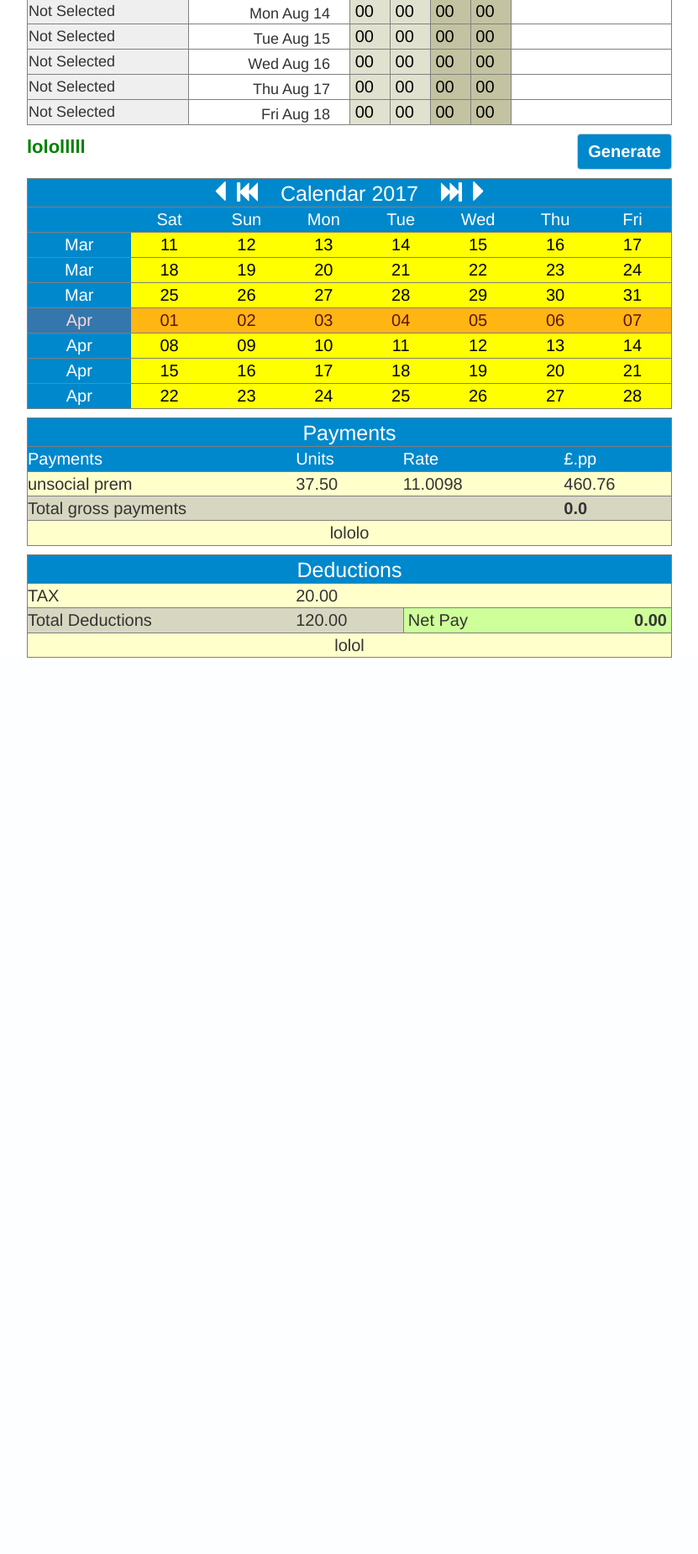
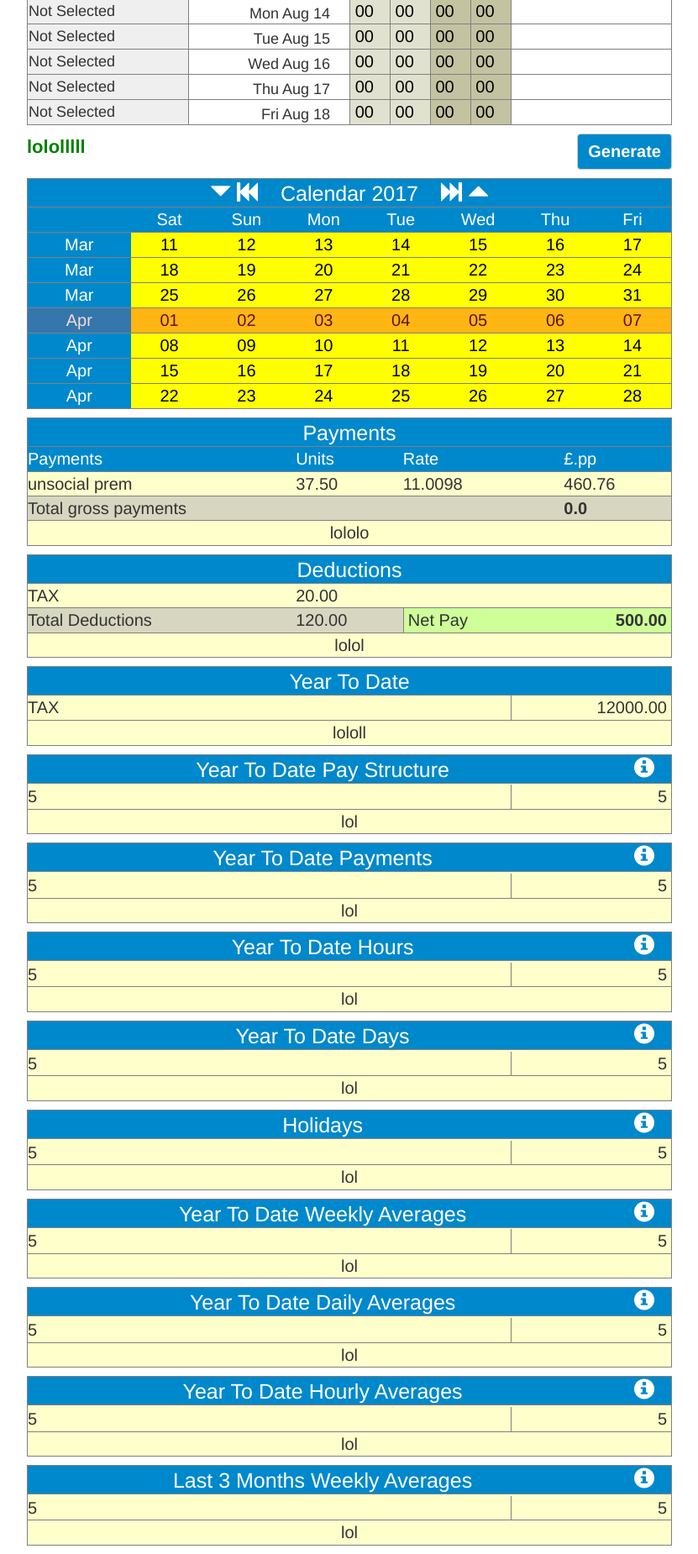
Before and after one commit to kachiuz/FlickerbookNew, a PHP site: page /index2.html in a window 1280 px wide. Shown: the part 176-2026 px from the top of the page at 84% size, without its empty margins (224-1055 px from the left). Before the commit the page ends 959 px from the top, so only its background shows below. Run offline with PHP 8.4, Linux system fonts and the light colour scheme; some libraries are stand-ins or nearby versions.

Commit message:
Add files via upload
Added more tables to represent statistics.

```diff
--- a/_undoBootstrap.scss
+++ b/_undoBootstrap.scss
@@ -3,7 +3,7 @@ input, select {
 -webkit-appearance: none;
 }
 .col-sm-6, .col-xs-6, .col-sm-4, .col-xs-4, .col-sm-2, .col-xs-2, .col-sm-3, .col-xs-3, .col-sm-5, .col-xs-5,
-.col-sm-10, .col-xs-10, .col-sm-12, .col-xs-12, .col-sm-1, .col-xs-1   {
+.col-sm-10, .col-xs-10, .col-sm-12, .col-xs-12, .col-sm-1, .col-xs-1, .col-sm-9, .col-xs-9, .col-sm-11, col-xs-11   {
   padding: 0px;
   margin: 0px;
 }
@@ -17,3 +17,6 @@ input, select {
 .glyphicon-triangle-left, .glyphicon-fast-backward, .glyphicon-fast-forward, .glyphicon-triangle-right {
     font-size: 25px;
 }
+/*.glyphicon-info-sign{
+  font-size: 18px;
+}*/
--- a/index2.html
+++ b/index2.html
@@ -90,11 +90,11 @@
 			<!-----------------------------------CALENDAR-------------------------------------------->
 			<div class="row marginBetweenElements">
 				<div class="col-sm-12 col-xs-12 boxTitle">
-					<span class="glyphicon glyphicon-triangle-left" id="buttonDown"> </span>
+					<span class="glyphicon glyphicon-triangle-bottom" id="buttonDown"> </span>
 					<span class="glyphicon glyphicon-fast-backward" id="fastBackward"></span>
 					<span id="calendarCaption">Calendar 2018</span>
 					<span class="glyphicon glyphicon-fast-forward" id="fastForward"></span>
-					<span class="glyphicon glyphicon-triangle-right" id="buttonUp"> </span>
+					<span class="glyphicon glyphicon-triangle-top" id="buttonUp"> </span>
 				</div>
 			</div>
 			<div class="row tableRow" id="dayRow">
@@ -150,16 +150,403 @@
 			<div class="row totaDeductionsRow">
 					<div class="col-sm-5 col-xs-5">Total Deductions</div>
 					<div class="col-sm-2 col-xs-2" id="totalDeductionsAmount">120.00</div>
-					<div class="col-sm-2 col-xs-2 netPay">Net Pay</div>
-					<div class="col-sm-3 col-xs-3" id="netPayAmount">0.00</div>
+					<div class="col-sm-3 col-xs-3 netPay">Net Pay</div>
+					<div class="col-sm-2 col-xs-2" id="netPayAmount">500.00</div>
 			</div>
 			<div class="row insideBox">
 				<div id="deductionsPieChart" class="col-sm-12 col-xs-12 chartStyle">lolol</div>
 				<div id="deductionsPieChartNoPremium" class="col-sm-12 col-xs-12 noPremium hidden"><br>
 				Charts Are Visible to Premium Members.<br><br></div>
 			</div>
+			<!-----------------------------------------------------------Year To Date----------------------------------------------------------->
+			<div class="row boxTitle marginBetweenElements">Year To Date</div>
+			<div class="row insideBox">
+				<div class="col-sm-9 col-xs-9" id="yearToDateNames">TAX</div>
+				<div class="col-sm-3 col-xs-3 border-left" id="yearToDateAmount">12000.00</div>
+			</div>
+			<div class="row insideBox topBorder">
+				<div id="yearToDatePieChart" class="col-sm-12 col-xs-12 chartStyle">lololl</div>
+				<div id="yearToDatePieChartNoPremium" class="col-sm-12 col-xs-12 noPremium hidden"><br>
+				Charts Are Visible to Premium Members.<br><br></div>
+			</div>
+			<!-----------------------------------------------------------Year To Date Pay Structure----------------------------------------------------------->
+			<div class="row boxTitle marginBetweenElements">
+				<div class="col-sm-11 col-xs-11">Year To Date Pay Structure</div>
+				<div class="col-sm-1 col-xs-1">
+					<span class="glyphicon glyphicon-info-sign text-align-right clickable" data-toggle="modal" data-target="#yearToDatePayStructureModal">
+					</span>
+					<div id="yearToDatePayStructureModal" class="modal fade" role="dialog">
+					  <div class="modal-dialog">
+					    <div class="modal-content">
+					      <div class="modal-header">
+					        <button type="button" class="close" data-dismiss="modal">&times;</button>
+					        <h4 class="modal-title">Year To Date Pay Structure Info</h4>
+					      </div>
+					      <div class="modal-body">
+									<p>This section demonstrate a percentage structure of your payments.</p>
+									<p>Basic Pay consists of regular hourly pay and unsocial hours pay.</p>
+									<p>Holiday payments consists of normal, enhanced and unsocial holiday payments.</p>
+									<p>Sickness payments consists of hourly paid sickness leave, unsocial sickness hours and SSP.</p>
+									<p>Overtime payments is a sum, received for doing all overtime rates.</p>
+									<p>Paternity payments consists of paid paternity hours, unsocial paternity hours, SAP and SPP.</p>
+									<p>Bank holiday payments consists of Bank Holiday hours and clock in bonuses.</p>
+					      </div>
+					      <div class="modal-footer">
+					        <button type="button" class="btn btn-default" data-dismiss="modal">Close</button>
+					      </div>
+					    </div>
+					  </div>
+					</div>
+				</div>
+			</div>
+			<div class="row insideBox">
+				<div class="col-sm-9 col-xs-9" id="yearToDatePercentageNames">5</div>
+				<div class="col-sm-3 col-xs-3 border-left" id="yearToDatePercentageAmount">5</div>
+				<div class="col-sm-3 col-xs-3 border-left hidden" id="yearToDatePercentageAmountHid">5</div>
+			</div>
+			<div class="row insideBox topBorder">
+				<div id="yearToDatePercentagePieChart" class="col-sm-12 col-xs-12 chartStyle">lol</div>
+				<div id="yearToDatePercentagePieChartNoPremium" class="col-sm-12 col-xs-12 noPremium hidden"><br>
+				Charts Are Visible to Premium Members.<br><br></div>
+			</div>
+
+
+			<!-----------------------------------------------------------Year To Payments Totals----------------------------------------------------------->
+			<div class="row boxTitle marginBetweenElements">
+				<div class="col-sm-11 col-xs-11">Year To Date Payments</div>
+				<div class="col-sm-1 col-xs-1">
+					<!-- Trigger the modal with a button -->
+					<span class="glyphicon glyphicon-info-sign text-align-right clickable" data-toggle="modal" data-target="#yearToDatePaymentsTotalsModal">
+					</span>
+					<div id="yearToDatePaymentsTotalsModal" class="modal fade" role="dialog">
+						<div class="modal-dialog">
+							<div class="modal-content">
+								<div class="modal-header">
+									<button type="button" class="close" data-dismiss="modal">&times;</button>
+									<h4 class="modal-title">Year To Date Pay Structure Info</h4>
+								</div>
+								<div class="modal-body">
+									<p>All payments received during the Tax Year are displayed in this table.</p>
+								</div>
+								<div class="modal-footer">
+									<button type="button" class="btn btn-default" data-dismiss="modal">Close</button>
+								</div>
+							</div>
+						</div>
+					</div>
+				</div>
+			</div>
+			<div class="row insideBox">
+				<div class="col-sm-9 col-xs-9" id="yearToDateNamesII">5</div>
+				<div class="col-sm-3 col-xs-3 border-left" id="yearToDateAmountII">5</div>
+				<div class="col-sm-3 col-xs-3 border-left hidden" id="yearToDateAmountIIHid">5</div>
+			</div>
+			<div class="row insideBox topBorder">
+				<div id="yearToDateIIPieChart" class="col-sm-12 col-xs-12 chartStyle">lol</div>
+				<div id="yearToDateIIPieChartNoPremium" class="col-sm-12 col-xs-12 noPremium hidden"><br>
+				Charts Are Visible to Premium Members.<br><br></div>
+			</div>
+
+			<!-----------------------------------------------------------Year To Date Hours Totals----------------------------------------------------------->
+			<div class="row boxTitle marginBetweenElements">
+				<div class="col-sm-11 col-xs-11">Year To Date Hours</div>
+				<div class="col-sm-1 col-xs-1">
+					<span class="glyphicon glyphicon-info-sign text-align-right clickable" data-toggle="modal" data-target="#yearToDateHoursTotalsModal">
+					</span>
+					<div id="yearToDateHoursTotalsModal" class="modal fade" role="dialog">
+						<div class="modal-dialog">
+							<div class="modal-content">
+								<div class="modal-header">
+									<button type="button" class="close" data-dismiss="modal">&times;</button>
+									<h4 class="modal-title">Year To Date Hours Info</h4>
+								</div>
+								<div class="modal-body">
+									<p>This table displays total hours amounts done during the Tax Year.</p>
+									<p>Total Paid Hours Spent At Work are equal to the sum of Total Basic Hours and Overtime Hours;</p>
+									<p>Total Hours spent at work include hours you get paid for and unpaid breaks.</p>
+								</div>
+								<div class="modal-footer">
+									<button type="button" class="btn btn-default" data-dismiss="modal">Close</button>
+								</div>
+							</div>
+						</div>
+					</div>
+				</div>
+			</div>
+			<div class="row insideBox">
+				<div class="col-sm-9 col-xs-9" id="yearToDateNamesHours">5</div>
+				<div class="col-sm-3 col-xs-3 border-left" id="yearToDateAmountHours">5</div>
+				<div class="col-sm-3 col-xs-3 border-left hidden" id="yearToDateAmountHoursHid">5</div>
+			</div>
+			<div class="row insideBox topBorder">
+				<div id="yearToDateHoursPieChart" class="col-sm-12 col-xs-12 chartStyle">lol</div>
+				<div id="yearToDateHoursPieChartNoPremium" class="col-sm-12 col-xs-12 noPremium hidden"><br>
+				Charts Are Visible to Premium Members.<br><br></div>
+			</div>
+
+			<!-----------------------------------------------------------Year To Date Days Totals----------------------------------------------------------->
+			<div class="row boxTitle marginBetweenElements">
+				<div class="col-sm-11 col-xs-11">Year To Date Days</div>
+				<div class="col-sm-1 col-xs-1">
+					<span class="glyphicon glyphicon-info-sign text-align-right clickable" data-toggle="modal" data-target="#yearToDateDaysTotalsModal">
+					</span>
+					<div id="yearToDateDaysTotalsModal" class="modal fade" role="dialog">
+						<div class="modal-dialog">
+							<div class="modal-content">
+								<div class="modal-header">
+									<button type="button" class="close" data-dismiss="modal">&times;</button>
+									<h4 class="modal-title">Year To Date Hours Info</h4>
+								</div>
+								<div class="modal-body">
+									<p>Here You can find the number of days you worked or had day off's to date. Other type off days are displayed as well.</p>
+									<p>Days since last sick is displayed for current date, which means that even if you skip forward or backward through
+									your payslips, it's value does not change.</p>
+								</div>
+								<div class="modal-footer">
+									<button type="button" class="btn btn-default" data-dismiss="modal">Close</button>
+								</div>
+							</div>
+						</div>
+					</div>
+				</div>
+			</div>
+			<div class="row insideBox">
+				<div class="col-sm-9 col-xs-9" id="dayStatisticsNames">5</div>
+				<div class="col-sm-3 col-xs-3 border-left" id="dayStatisticsAmount">5</div>
+				<div class="col-sm-3 col-xs-3 border-left hidden" id="dayStatisticsAmountHid">5</div>
+			</div>
+			<div class="row insideBox topBorder">
+				<div id="dayStatisticsPieChart" class="col-sm-12 col-xs-12 chartStyle">lol</div>
+				<div id="dayStatisticsPieChartNoPremium" class="col-sm-12 col-xs-12 noPremium hidden"><br>
+				Charts Are Visible to Premium Members.<br><br></div>
+			</div>
+		<!-----------------------------------------------------------Holidays----------------------------------------------------------->
+			<div class="row boxTitle marginBetweenElements">
+				<div class="col-sm-11 col-xs-11">Holidays</div>
+				<div class="col-sm-1 col-xs-1">
+					<span class="glyphicon glyphicon-info-sign text-align-right clickable" data-toggle="modal" data-target="#holidayStatisticsModal">
+					</span>
+					<div id="holidayStatisticsModal" class="modal fade" role="dialog">
+						<div class="modal-dialog">
+							<div class="modal-content">
+								<div class="modal-header">
+									<button type="button" class="close" data-dismiss="modal">&times;</button>
+									<h4 class="modal-title">Year To Date Hours Info</h4>
+								</div>
+								<div class="modal-body">
+									<p>This table displays holiday statistics such as booked, used, earned holiday days. It also shows how many days have passed
+									since your last holidays and how many days left till your next one.</p>
+									<p>Important! Holidays are shown on current date, so even if you skip forwards or backwards through your payslips, values in this section will not change!
+								</div>
+								<div class="modal-footer">
+									<button type="button" class="btn btn-default" data-dismiss="modal">Close</button>
+								</div>
+							</div>
+						</div>
+					</div>
+				</div>
+			</div>
+			<div class="row insideBox">
+				<div class="col-sm-9 col-xs-9" id="holidayStatisticsNames">5</div>
+				<div class="col-sm-3 col-xs-3 border-left" id="holidayStatisticsAmount">5</div>
+				<div class="col-sm-3 col-xs-3 border-left hidden" id="holidayStatisticsAmountHid">5</div>
+			</div>
+			<div class="row insideBox topBorder">
+				<div id="holidayStatisticsPieChart" class="col-sm-12 col-xs-12 chartStyle">lol</div>
+				<div id="holidayStatisticsPieChartNoPremium" class="col-sm-12 col-xs-12 noPremium hidden"><br>
+				Charts Are Visible to Premium Members.<br><br></div>
+			</div>
+		<!-----------------------------------------------------------Year To Date Weekly Averages----------------------------------------------------------->
+			<div class="row boxTitle marginBetweenElements">
+				<div class="col-sm-11 col-xs-11">Year To Date Weekly Averages</div>
+				<div class="col-sm-1 col-xs-1">
+					<span class="glyphicon glyphicon-info-sign text-align-right clickable" data-toggle="modal" data-target="#YTDWeeklyAveragesModal">
+					</span>
+					<div id="YTDWeeklyAveragesModal" class="modal fade" role="dialog">
+						<div class="modal-dialog">
+							<div class="modal-content">
+								<div class="modal-header">
+									<button type="button" class="close" data-dismiss="modal">&times;</button>
+									<h4 class="modal-title">Year To Date Weekly Averages Info</h4>
+								</div>
+								<div class="modal-body">
+									<p>In this section you can find out your average earnings and deductions per week during the Tax year.
+									To calculate this Flickerbook uses the Total amounts earned or deducted and divide them by the number of a current Tax Period.
+									For example, if you have worked 37.5 hours on tax period no. 1 and 41.5 hours on tax period  no 2,
+									the result of average hours worked after second Tax period would be (37.5+41.5)/2 = 39.5.</p>
+								</div>
+								<div class="modal-footer">
+									<button type="button" class="btn btn-default" data-dismiss="modal">Close</button>
+								</div>
+							</div>
+						</div>
+					</div>
+				</div>
+			</div>
+			<div class="row insideBox">
+				<div class="col-sm-9 col-xs-9" id="weeklyAveragesNames">5</div>
+				<div class="col-sm-3 col-xs-3 border-left" id="weeklyAveragesAmount">5</div>
+				<div class="col-sm-3 col-xs-3 border-left hidden" id="weeklyAveragesAmountHid">5</div>
+			</div>
+			<div class="row insideBox topBorder">
+				<div id="weeklyAveragesPieChart" class="col-sm-12 col-xs-12 chartStyle">lol</div>
+				<div id="weeklyAveragesPieChartNoPremium" class="col-sm-12 col-xs-12 noPremium hidden"><br>
+				Charts Are Visible to Premium Members.<br><br></div>
+			</div>
+		<!-----------------------------------------------------------Year To Date Daily Averages----------------------------------------------------------->
+			<div class="row boxTitle marginBetweenElements">
+				<div class="col-sm-11 col-xs-11">Year To Date Daily Averages</div>
+				<div class="col-sm-1 col-xs-1">
+					<span class="glyphicon glyphicon-info-sign text-align-right clickable" data-toggle="modal" data-target="#YTDDailyAveragesModal">
+					</span>
+					<div id="YTDDailyAveragesModal" class="modal fade" role="dialog">
+						<div class="modal-dialog">
+							<div class="modal-content">
+								<div class="modal-header">
+									<button type="button" class="close" data-dismiss="modal">&times;</button>
+									<h4 class="modal-title">Year To Date Daily Averages Info</h4>
+								</div>
+								<div class="modal-body">
+									<p>This table displays two types of daily averages statistics. </p>
+									<p>The first one, shows daily averages for every day in:
+									The more payments you have, that do not require you to work, like holiday, sick or paternity pay, the higher the values
+									in this section will be.To simply put, it just takes all your Gross and  Net Pay and divides it by the number of Days In.
+									Same rule applies to deductions.</p>
+									<p>The second one, shows daily averages for all days associated with work, this includes holidays, unpaid holidays, sick, paternity and other
+									leave days. The more leave days you have per year, the smaller average values will be calculated in this section.</p>
+								</div>
+								<div class="modal-footer">
+									<button type="button" class="btn btn-default" data-dismiss="modal">Close</button>
+								</div>
+							</div>
+						</div>
+					</div>
+				</div>
+			</div>
+			<div class="row insideBox">
+				<div class="col-sm-9 col-xs-9" id="dailyAveragesNames">5</div>
+				<div class="col-sm-3 col-xs-3 border-left" id="dailyAveragesAmount">5</div>
+				<div class="col-sm-3 col-xs-3 border-left hidden" id="dailyAveragesAmountHid">5</div>
+			</div>
+			<div class="row insideBox topBorder">
+				<div id="dailyAveragesPieChart" class="col-sm-12 col-xs-12 chartStyle">lol</div>
+				<div id="dailyAveragesPieChartNoPremium" class="col-sm-12 col-xs-12 noPremium hidden"><br>
+				Charts Are Visible to Premium Members.<br><br></div>
+			</div>
+	<!-----------------------------------------------------------Year To Date Hourly Averages----------------------------------------------------------->
+			<div class="row boxTitle marginBetweenElements">
+				<div class="col-sm-11 col-xs-11">Year To Date Hourly Averages</div>
+				<div class="col-sm-1 col-xs-1">
+					<span class="glyphicon glyphicon-info-sign text-align-right clickable" data-toggle="modal" data-target="#YTDHourlyAveragesModal">
+					</span>
+					<div id="YTDHourlyAveragesModal" class="modal fade" role="dialog">
+						<div class="modal-dialog">
+							<div class="modal-content">
+								<div class="modal-header">
+									<button type="button" class="close" data-dismiss="modal">&times;</button>
+									<h4 class="modal-title">Year To Date Hourly Averages Info</h4>
+								</div>
+								<div class="modal-body">
+									<p>This section displays three types of hourly averages.</p>
+									<p>The first one shows hourly averages rates for All Paid Hours that you spent at work: only day in hours are
+									used for calculation.<p>
+									<p>The second one shows hourly averages rates for All Hours In: it includes unpaid breaks, so if you have
+									unpaid breaks, this rate will be lower the the first one, if you do not, then it will be identical to the first rate.<p>
+									<p>The third one shows hourly averages for All Paid hours, including holiday, sick, and paternity leave hours, so this rate
+									will be the lowest of all three.<p>
+								</div>
+								<div class="modal-footer">
+									<button type="button" class="btn btn-default" data-dismiss="modal">Close</button>
+								</div>
+							</div>
+						</div>
+					</div>
+				</div>
+			</div>
+			<div class="row insideBox">
+				<div class="col-sm-9 col-xs-9" id="hourlyAveragesNames">5</div>
+				<div class="col-sm-3 col-xs-3 border-left" id="hourlyAveragesAmount">5</div>
+				<div class="col-sm-3 col-xs-3 border-left hidden" id="hourlyAveragesAmountHid">5</div>
+			</div>
+			<div class="row insideBox topBorder">
+				<div id="hourlyAveragesPieChart" class="col-sm-12 col-xs-12 chartStyle">lol</div>
+				<div id="hourlyAveragesPieChartNoPremium" class="col-sm-12 col-xs-12 noPremium hidden"><br>
+				Charts Are Visible to Premium Members.<br><br></div>
+			</div>
+			<!-----------------------------------------------------------Last 3 Months Weekly Averages----------------------------------------------------------->
+			<div class="row boxTitle marginBetweenElements">
+				<div class="col-sm-11 col-xs-11">Last 3 Months Weekly Averages</div>
+				<div class="col-sm-1 col-xs-1">
+					<span class="glyphicon glyphicon-info-sign text-align-right clickable" data-toggle="modal" data-target="#las12WeeksModal">
+					</span>
+					<div id="las12WeeksModal" class="modal fade" role="dialog">
+						<div class="modal-dialog">
+							<div class="modal-content">
+								<div class="modal-header">
+									<button type="button" class="close" data-dismiss="modal">&times;</button>
+									<h4 class="modal-title">Last 3 Months Weekly Averages Info</h4>
+								</div>
+								<div class="modal-body">
+									<p>Shows the last 13 weeks earnings and deductions. Values in this section are handy for those, who wish to apply for
+									mortgage or a personal loan.</p>
+								</div>
+								<div class="modal-footer">
+									<button type="button" class="btn btn-default" data-dismiss="modal">Close</button>
+								</div>
+							</div>
+						</div>
+					</div>
+				</div>
+			</div>
+			<div class="row insideBox">
+				<div class="col-sm-9 col-xs-9" id="yearToDateLast12WeeksNames">5</div>
+				<div class="col-sm-3 col-xs-3 border-left" id="yearToDateLast12WeeksAmount">5</div>
+				<div class="col-sm-3 col-xs-3 border-left hidden" id="yearToDateLast12WeeksAmountHid">5</div>
+			</div>
+			<div class="row insideBox topBorder">
+				<div id="las3MonthsPieChart" class="col-sm-12 col-xs-12 chartStyle">lol</div>
+				<div id="las3MonthsPieChartNoPremium" class="col-sm-12 col-xs-12 noPremium hidden"><br>
+				Charts Are Visible to Premium Members.<br><br></div>
+			</div>
 		</div><!--end of container-->
+		<p>
+			<p>
 
+		<!--teeeeeeeeeeeeeeeeeeeeeeeeeeeeeeeeeeeeeeeest-->
+	<!--	<div class="dropdown">
+  <a class="btn btn-secondary dropdown-toggle" href="#" role="button" id="dropdownMenuLink" data-toggle="dropdown" aria-haspopup="true" aria-expanded="false">
+    Dropdown link
+  </a>
+
+  <div class="dropdown-menu" aria-labelledby="dropdownMenuLink">
+    <a class="dropdown-item" href="#">Action</a>
+    <a class="dropdown-item" href="#">Another action</a>
+    <a class="dropdown-item" href="#">Something else here</a>
+  </div>
+</div>
+
+
+<div class="dropdown">
+  <button class="btn btn-default dropdown-toggle" type="button" id="dropdownMenu1" data-toggle="dropdown" aria-haspopup="true" aria-expanded="true">
+    Dropdown
+  </button>
+  <ul class="dropdown-menu" aria-labelledby="dropdownMenu1">
+    <li>Action</li>
+    <li>Another action</li>
+    <li>Something else here</li>
+    <li role="separator" class="divider"></li>
+    <li>Separated link</li>
+  </ul>
+</div>-->
+
+
+
+<p>
+	<p>
+
+
+
+<!--end test--------------------------------------------------------->
 
 		<input type="hidden" id="taxPeriodNr" name="taxPeriodNr" value="1">
 		<input type="hidden" id="timeSinceEpochInput" name="timeSinceEpochInput" value="1491004800000">
--- a/style.css
+++ b/style.css
@@ -3,7 +3,7 @@ input, select {
   -webkit-appearance: none; }
 
 .col-sm-6, .col-xs-6, .col-sm-4, .col-xs-4, .col-sm-2, .col-xs-2, .col-sm-3, .col-xs-3, .col-sm-5, .col-xs-5,
-.col-sm-10, .col-xs-10, .col-sm-12, .col-xs-12, .col-sm-1, .col-xs-1 {
+.col-sm-10, .col-xs-10, .col-sm-12, .col-xs-12, .col-sm-1, .col-xs-1, .col-sm-9, .col-xs-9, .col-sm-11, col-xs-11 {
   padding: 0px;
   margin: 0px; }
 
@@ -17,6 +17,9 @@ input, select {
 .glyphicon-triangle-left, .glyphicon-fast-backward, .glyphicon-fast-forward, .glyphicon-triangle-right {
   font-size: 25px; }
 
+/*.glyphicon-info-sign{
+  font-size: 18px;
+}*/
 .notSelectedColor {
   background: #ffffff;
   color: black; }
@@ -446,6 +449,14 @@ input, select {
   font-weight: bold;
   background: #ceff99; }
 
+.border-left {
+  border-left: 1px solid grey;
+  text-align: right;
+  padding-right: 5px; }
+
+.topBorder {
+  border-top: 1px solid grey; }
+
 .chartStyle {
   background: #ffffcc;
   /*height: 250px;
@@ -459,3 +470,20 @@ input, select {
   text-align: center;
   color: #cca300;
   border-bottom: 1px solid grey; }
+
+.modal-body {
+  color: black;
+  text-align: left;
+  font-size: 18px; }
+
+.modal-header {
+  background: #e6f2ff;
+  color: black;
+  text-align: center;
+  font-weight: bold; }
+
+.modal-footer {
+  background: #e6f2ff; }
+
+.clickable {
+  cursor: pointer; }
--- a/style.scss
+++ b/style.scss
@@ -10,6 +10,7 @@ $borderStyle: 1px solid grey;
 $marginBetweenElements: 10px;
 $currentWeekColor: #ff3333;
 $insideBoxColor: #ffffcc;
+$modalInfoColor: #e6f2ff;
 
 .notSelectedColor	  {background: #ffffff; color: black;}
 .dayInColor		     	{background: #ffff80; color: black;}
@@ -67,7 +68,7 @@ $insideBoxColor: #ffffcc;
 .insideBox {
   border-left: $borderStyle;
   border-right: $borderStyle;
-  background: $insideBoxColor
+  background: $insideBoxColor;
 }
 
 @import 'navbar';
@@ -78,3 +79,4 @@ $insideBoxColor: #ffffcc;
 @import 'calendar';
 @import 'payments';
 @import 'chart';
+@import 'modal';
```
Also changed, not shown: _modal.scss (added, +17 -0 lines), _payments.scss (+8 -0 lines), 1 other file.
